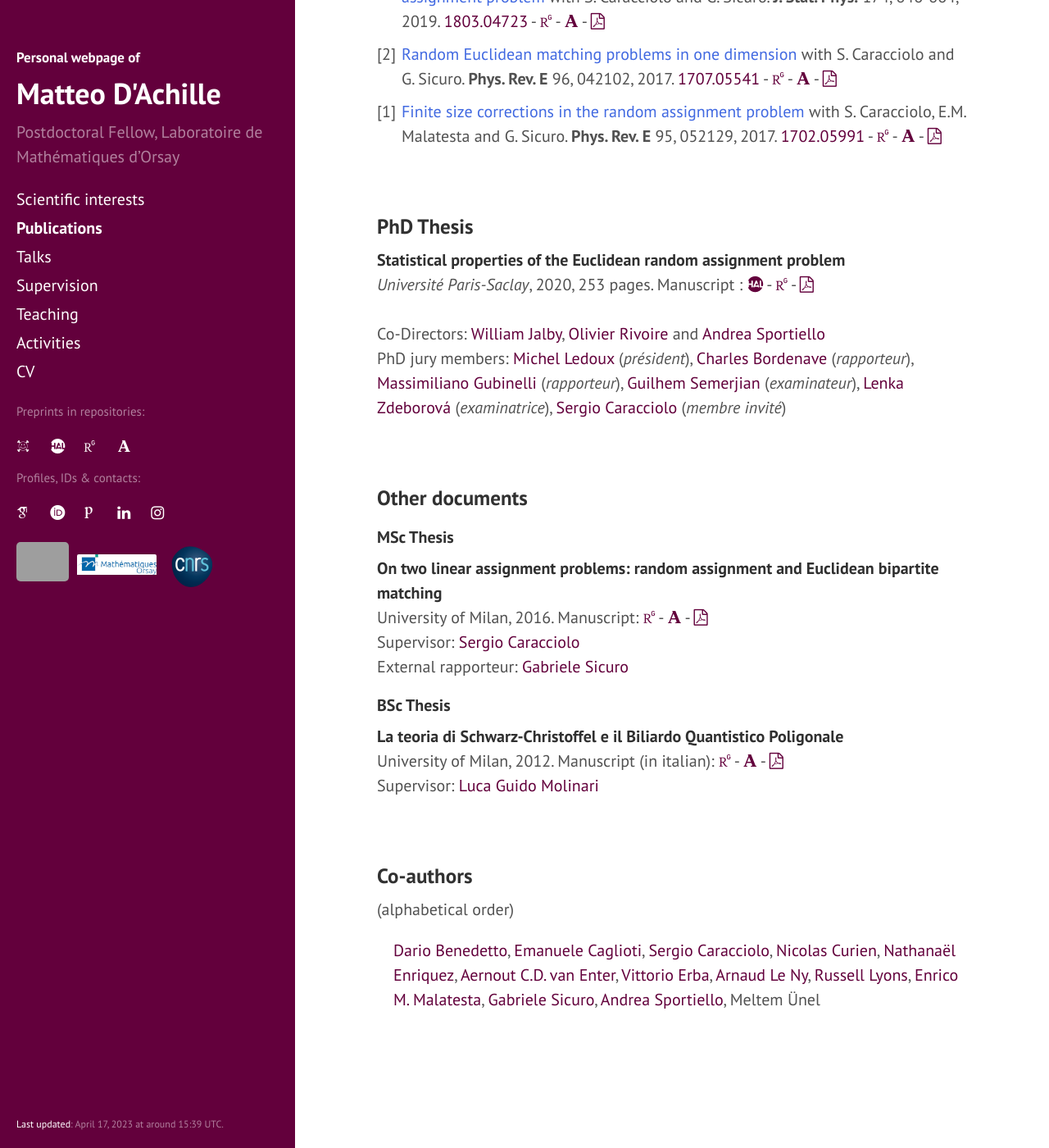
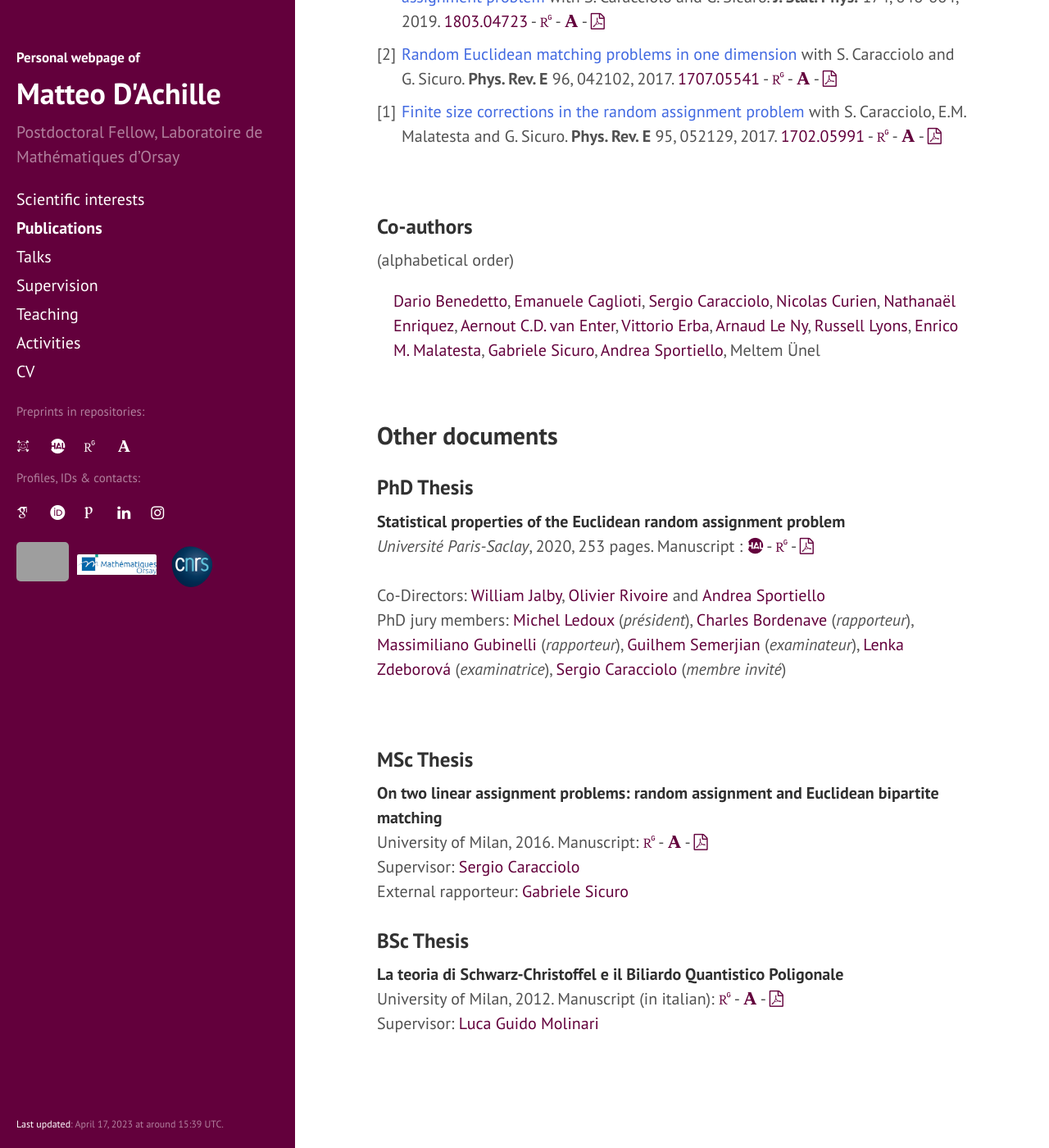
Before and after one commit to matteodachille/matteodachille.github.io, a Jekyll site: the page built from publications.md, in a window 1280 px wide and 1400 px high, scrolled down 862 px. Shown: the whole window at 82% size. Built offline with Jekyll 4.4.1, drawn with Linux system fonts in a browser that asks for light colours; nearby versions of some CDN libraries; some web fonts are replaced; some of the changed lines change nothing that is shown; grey boxes are pictures that could not be loaded.

Commit message:
Updated publication page

```diff
--- a/publications.md
+++ b/publications.md
@@ -62,32 +62,6 @@ order: 3
 
 <br/>
 
-### PhD Thesis
-
-
- **Statistical properties of the Euclidean random assignment problem** <br/> _Université Paris-Saclay_, 2020, 253 pages. Manuscript : [<i class="ai ai-hal" aria-hidden="true"></i>](https://tel.archives-ouvertes.fr/tel-03098672v1){:target="_blank"} - [<i class="ai ai-researchgate ai-align-center-1x" aria-hidden="true"></i>](https://www.researchgate.net/publication/348317683_Statistical_Properties_of_the_Euclidean_Random_Assignment_Problem){:target="_blank"} - <a href="#" target="_blank"><i class="fa fa-file-pdf-o" aria-hidden="true"></i></a><br/><br/> Co-Directors: [William Jalby](https://scholar.google.fr/citations?user=9m0DLJQAAAAJ&hl=fr){:target="_blank"}, [Olivier Rivoire](https://www.college-de-france.fr/site/en-cirb/rivoire.htm){:target="_blank"} and [Andrea Sportiello](https://lipn.univ-paris13.fr/~sportiello/index_eng.html){:target="_blank"} <br/> PhD jury members: [Michel Ledoux](https://perso.math.univ-toulouse.fr/ledoux/){:target="_blank"} (_président_), [Charles Bordenave](http://www.i2m.univ-amu.fr/perso/charles.bordenave/start){:target="_blank"} (_rapporteur_), [Massimiliano Gubinelli](https://www.iam.uni-bonn.de/abteilung-gubinelli/home/){:target="_blank"} (_rapporteur_), [Guilhem Semerjian](http://www.phys.ens.fr/~guilhem/){:target="_blank"} (_examinateur_), [Lenka Zdeborová](http://artax.karlin.mff.cuni.cz/~zdebl9am/){:target="_blank"} (_examinatrice_), [Sergio Caracciolo](http://pcteserver.mi.infn.it/~caraccio/){:target="_blank"} (_membre invité_)
-
-
- <br/>
-
-### Other documents
-#### MSc Thesis
-
-   **On two linear assignment problems: random assignment and Euclidean bipartite matching** <br/>
-   University of Milan, 2016. Manuscript: [<i class="ai ai-researchgate ai-align-center-1x" aria-hidden="true"></i>](http://dx.doi.org/10.13140/RG.2.1.1725.2082){:target="_blank"} - [<i class="ai ai-academia ai-align-center-1x" aria-hidden="true"></i>](https://www.academia.edu/25062627/On_Two_Linear_Assignment_Problems_Random_Assignment_and_Euclidean_Bipartite_Matching){:target="_blank"} - [<i class="fa fa-file-pdf-o" aria-hidden="true"></i>]({{ site.baseurl }}downloads/masterthesis.pdf){:target="_blank"} <br/>
- Supervisor: [Sergio Caracciolo](http://pcteserver.mi.infn.it/~caraccio/){:target="_blank"} <br/>
- External rapporteur: [Gabriele Sicuro](https://gabrielesicuro.wordpress.com/){:target="_blank"}
-
-#### BSc Thesis
-
- **La teoria di Schwarz-Christoffel e il Biliardo Quantistico Poligonale** <br/>
- University of Milan, 2012. Manuscript (in italian): [<i class="ai ai-researchgate ai-align-center-1x" aria-hidden="true"></i>](http://dx.doi.org/10.13140/RG.2.1.2101.6403){:target="_blank"} - [<i class="ai ai-academia ai-align-center-1x" aria-hidden="true"></i>](https://www.academia.edu/2506378/La_Teoria_di_Schwarz_Christoffel_e_il_Biliardo_Quantistico_Poligonale){:target="_blank"} - [<i class="fa fa-file-pdf-o" aria-hidden="true"></i>]({{ site.baseurl }}downloads/bscthesis.pdf){:target="_blank"}<br/>
- Supervisor: [Luca Guido Molinari](http://wwwteor.mi.infn.it/~molinari/){:target="_blank"}
-
-
-
-<br/>
-
 ### Co-authors
 
 (alphabetical order)
@@ -98,3 +72,29 @@ order: 3
 
  [Dario Benedetto](http://brazil.mat.uniroma1.it/dario/){:target="_blank"}, [Emanuele Caglioti](https://sites.google.com/site/ecaglioti/){:target="_blank"}, [Sergio Caracciolo](http://pcteserver.mi.infn.it/~caraccio/){:target="_blank"}, [Nicolas Curien](https://www.imo.universite-paris-saclay.fr/~nicolas.curien/){:target="_blank"}, [Nathanaël Enriquez](https://www.imo.universite-paris-saclay.fr/~nathanael.enriquez/){:target="_blank"}, [Aernout C.D. van Enter](http://www.math.rug.nl/~aenter/){:target="_blank"}, [Vittorio Erba](https://vittorioerba.github.io/){:target="_blank"}, [Arnaud Le Ny](https://perso.math.u-pem.fr/le_ny.arnaud/){:target="_blank"}, [Russell Lyons](https://rdlyons.pages.iu.edu/){:target="_blank"}, [Enrico M. Malatesta](https://didattica.unibocconi.eu/docenti/cv.php?rif=227138&cognome=MALATESTA&nome=ENRICO_MARIA){:target="_blank"}, [Gabriele Sicuro](https://gabrielesicuro.wordpress.com/){:target="_blank"}, [Andrea Sportiello](https://lipn.univ-paris13.fr/~sportiello/index_eng.html){:target="_blank"}, Meltem Ünel
  {: style="font-size: 20px; margin-left: 20px" }
+
+
+<br/>
+
+## Other documents
+
+### PhD Thesis
+
+
+ **Statistical properties of the Euclidean random assignment problem** <br/> _Université Paris-Saclay_, 2020, 253 pages. Manuscript : [<i class="ai ai-hal" aria-hidden="true"></i>](https://tel.archives-ouvertes.fr/tel-03098672v1){:target="_blank"} - [<i class="ai ai-researchgate ai-align-center-1x" aria-hidden="true"></i>](https://www.researchgate.net/publication/348317683_Statistical_Properties_of_the_Euclidean_Random_Assignment_Problem){:target="_blank"} - <a href="#" target="_blank"><i class="fa fa-file-pdf-o" aria-hidden="true"></i></a><br/><br/> Co-Directors: [William Jalby](https://scholar.google.fr/citations?user=9m0DLJQAAAAJ&hl=fr){:target="_blank"}, [Olivier Rivoire](https://www.college-de-france.fr/site/en-cirb/rivoire.htm){:target="_blank"} and [Andrea Sportiello](https://lipn.univ-paris13.fr/~sportiello/index_eng.html){:target="_blank"} <br/> PhD jury members: [Michel Ledoux](https://perso.math.univ-toulouse.fr/ledoux/){:target="_blank"} (_président_), [Charles Bordenave](http://www.i2m.univ-amu.fr/perso/charles.bordenave/start){:target="_blank"} (_rapporteur_), [Massimiliano Gubinelli](https://www.iam.uni-bonn.de/abteilung-gubinelli/home/){:target="_blank"} (_rapporteur_), [Guilhem Semerjian](http://www.phys.ens.fr/~guilhem/){:target="_blank"} (_examinateur_), [Lenka Zdeborová](http://artax.karlin.mff.cuni.cz/~zdebl9am/){:target="_blank"} (_examinatrice_), [Sergio Caracciolo](http://pcteserver.mi.infn.it/~caraccio/){:target="_blank"} (_membre invité_)
+
+
+ <br/>
+
+### MSc Thesis
+
+   **On two linear assignment problems: random assignment and Euclidean bipartite matching** <br/>
+   University of Milan, 2016. Manuscript: [<i class="ai ai-researchgate ai-align-center-1x" aria-hidden="true"></i>](http://dx.doi.org/10.13140/RG.2.1.1725.2082){:target="_blank"} - [<i class="ai ai-academia ai-align-center-1x" aria-hidden="true"></i>](https://www.academia.edu/25062627/On_Two_Linear_Assignment_Problems_Random_Assignment_and_Euclidean_Bipartite_Matching){:target="_blank"} - [<i class="fa fa-file-pdf-o" aria-hidden="true"></i>]({{ site.baseurl }}downloads/masterthesis.pdf){:target="_blank"} <br/>
+ Supervisor: [Sergio Caracciolo](http://pcteserver.mi.infn.it/~caraccio/){:target="_blank"} <br/>
+ External rapporteur: [Gabriele Sicuro](https://gabrielesicuro.wordpress.com/){:target="_blank"}
+
+### BSc Thesis
+
+ **La teoria di Schwarz-Christoffel e il Biliardo Quantistico Poligonale** <br/>
+ University of Milan, 2012. Manuscript (in italian): [<i class="ai ai-researchgate ai-align-center-1x" aria-hidden="true"></i>](http://dx.doi.org/10.13140/RG.2.1.2101.6403){:target="_blank"} - [<i class="ai ai-academia ai-align-center-1x" aria-hidden="true"></i>](https://www.academia.edu/2506378/La_Teoria_di_Schwarz_Christoffel_e_il_Biliardo_Quantistico_Poligonale){:target="_blank"} - [<i class="fa fa-file-pdf-o" aria-hidden="true"></i>]({{ site.baseurl }}downloads/bscthesis.pdf){:target="_blank"}<br/>
+ Supervisor: [Luca Guido Molinari](http://wwwteor.mi.infn.it/~molinari/){:target="_blank"}
```
